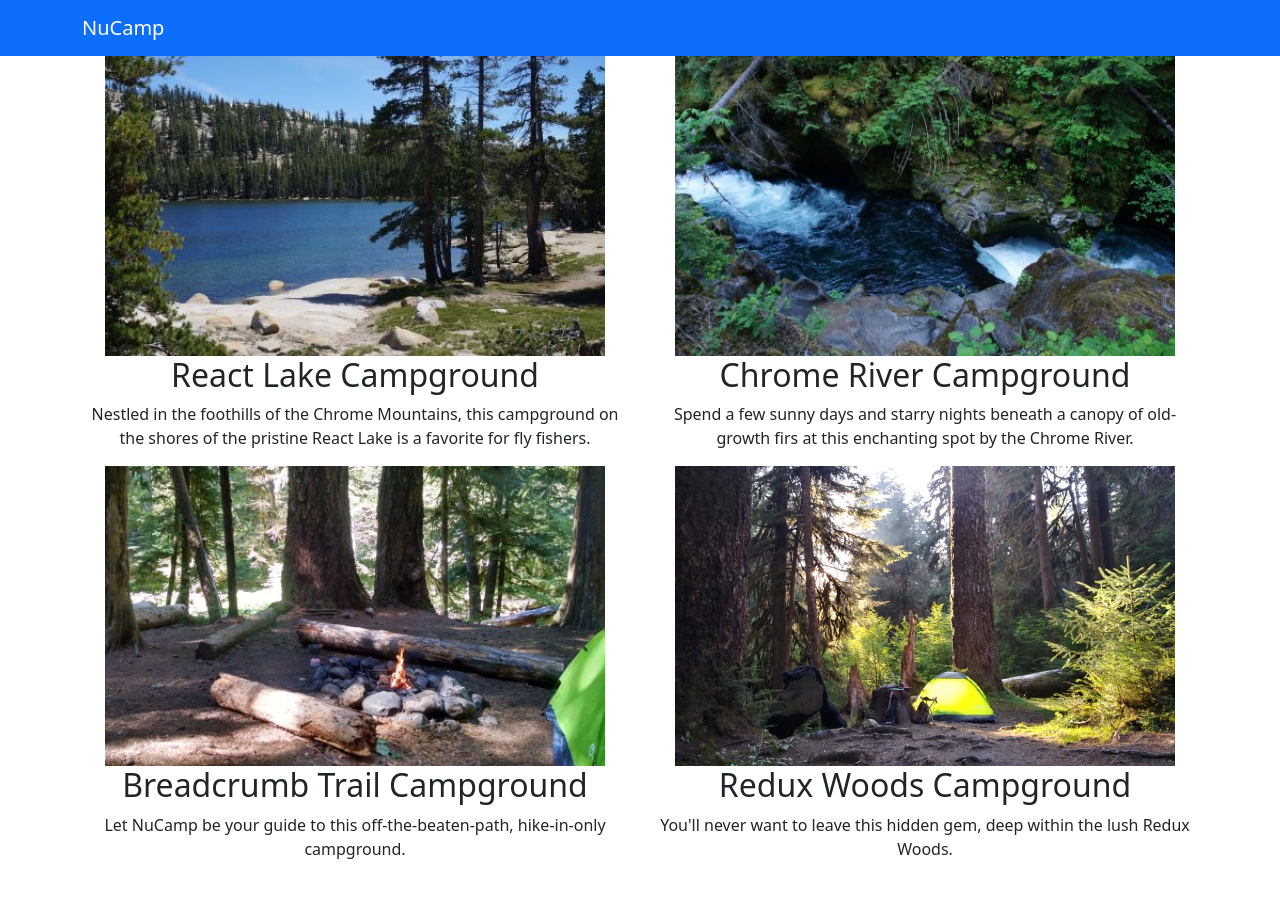
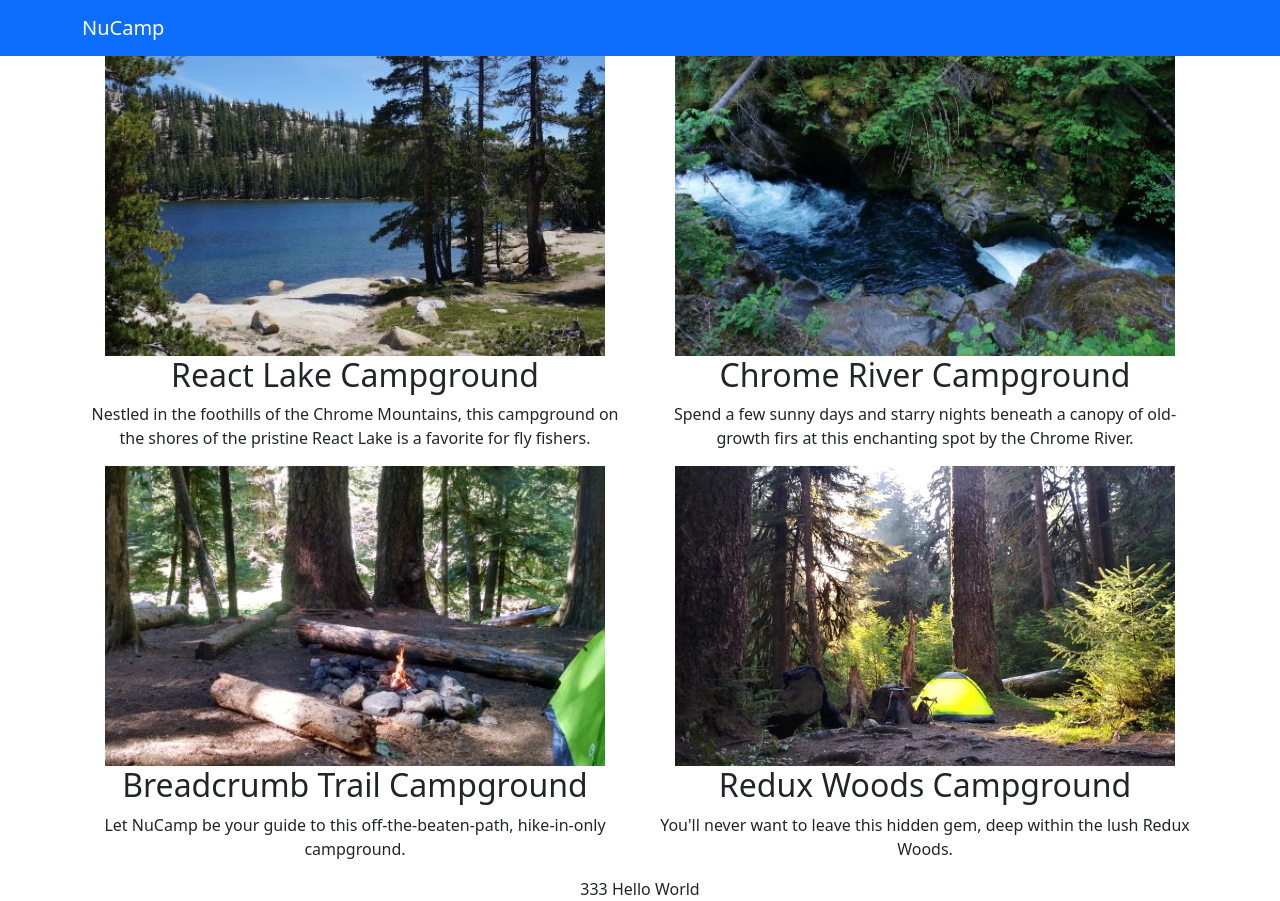
Before and after one commit to CrystalRoot/react-course, a React (Create React App) app: page / in a window 1280 px wide. Before the commit the page ends 877 px from the top, so only its background shows below. Built offline with nearby package versions, Linux system fonts and the light colour scheme.

Commit message:
StateProps Passing Example
First exercise in passing state to props; trying to learn to create branches in Git too.

```diff
--- a/src/components/DirectoryComponent.js
+++ b/src/components/DirectoryComponent.js
@@ -52,9 +52,28 @@ class Directory extends Component {
                 <div className="row">
                     {directory}
                 </div>
+                <ExampleParentComponent />
             </div>
         );
     }
 }
 
+class ExampleParentComponent extends Component {
+    constructor(props) {
+        super(props);
+        this.state = {
+            number: 333
+        }
+    }
+    render() {
+        return <ExampleChildComponent foo={this.state.number} greeting="Hello World"/>;
+    }
+}
+
+class ExampleChildComponent extends Component {
+    render() {
+        return <div>{this.props.foo} {this.props.greeting}</div>
+    };
+}
+
 export default Directory;
```
